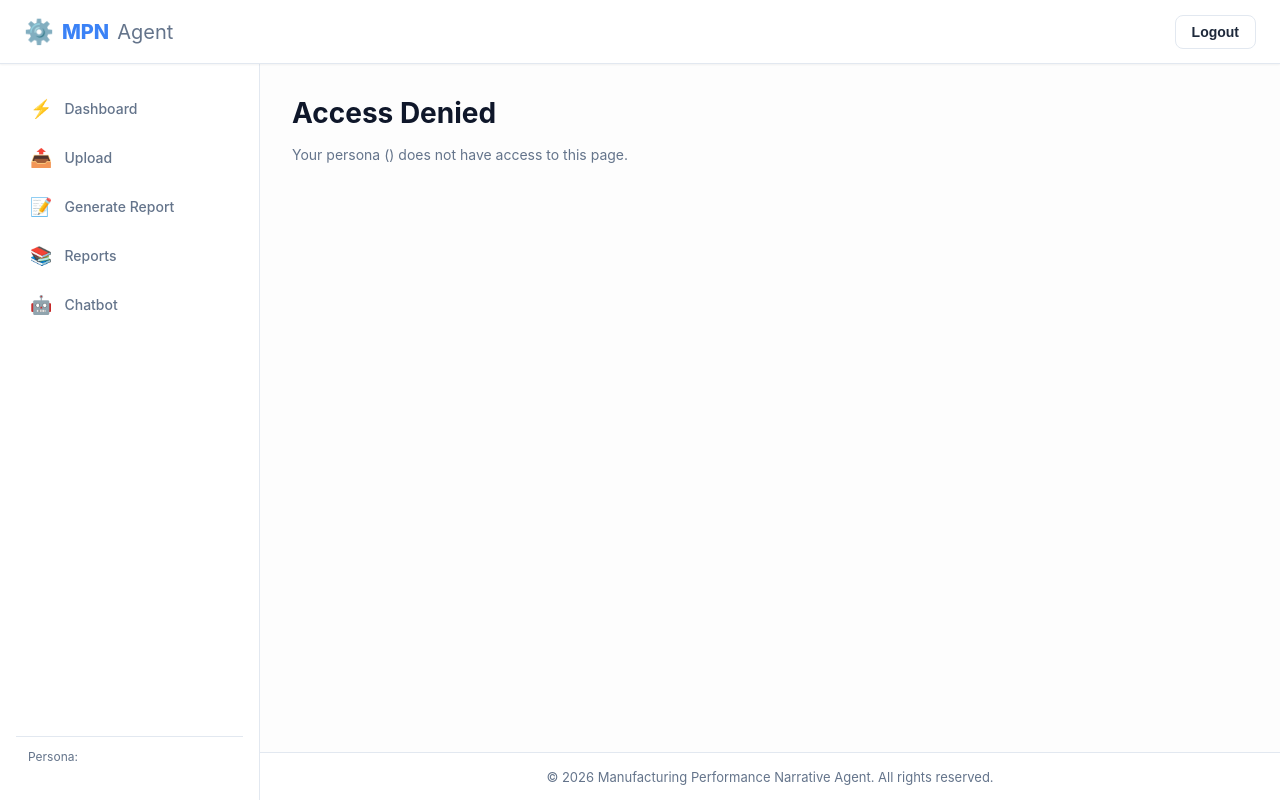
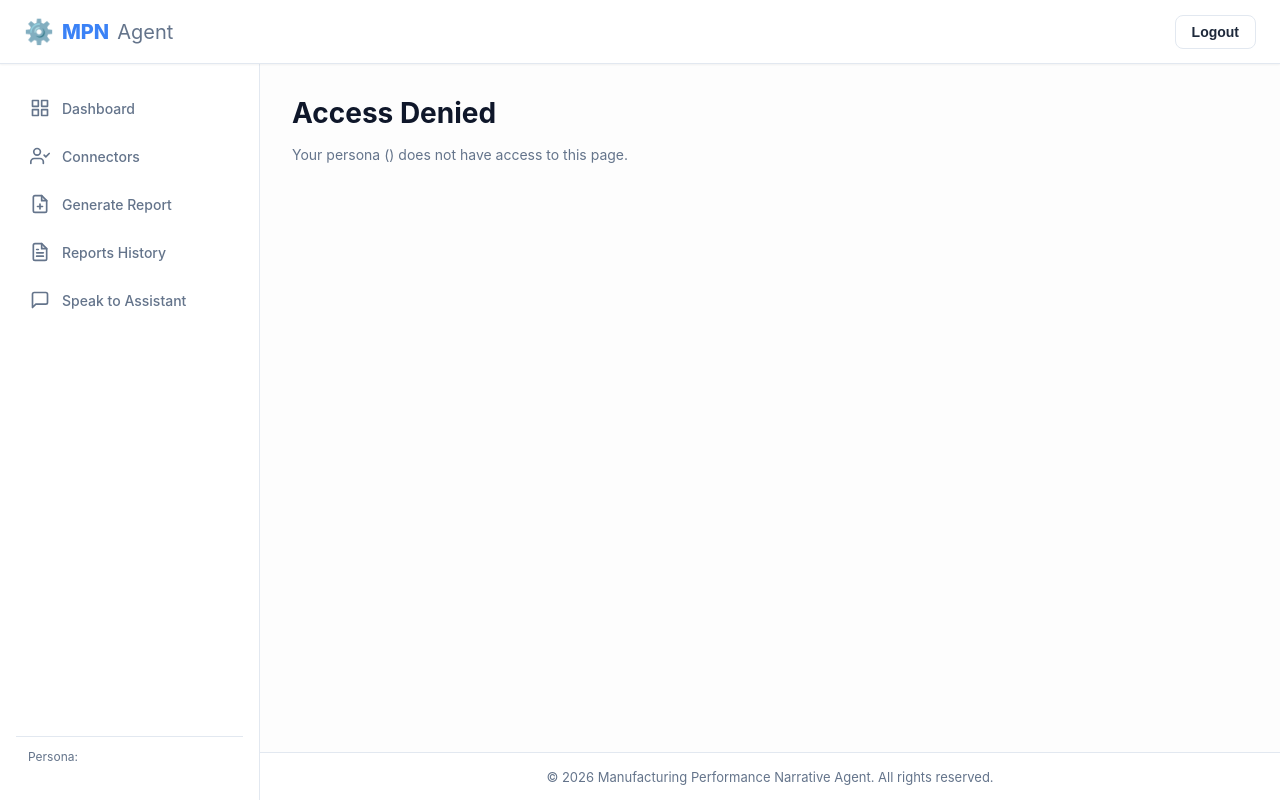
Before and after one commit to PSpabitra/agent-18-Manufacturing-Performance-Narrative-Agent, a React (Vite) app in the folder frontend/: page /app/no-access in a window 1280 px wide. Built offline with nearby package versions, Linux system fonts and the light colour scheme.

Commit message:
refresh issue solve

```diff
--- a/frontend/src/api/apiClient.ts
+++ b/frontend/src/api/apiClient.ts
@@ -72,7 +72,7 @@ export async function uploadFile(file: File): Promise<UploadResponse> {
   const fd = new FormData()
   fd.append('file', file)
   const { data } = await api.post('/files/upload', fd, {
-    headers: { 'Content-Type': 'multipart/form-data' },
+    // headers: { 'Content-Type': 'multipart/form-data' },
   })
   return data
 }
--- a/frontend/src/components/Sidebar.tsx
+++ b/frontend/src/components/Sidebar.tsx
@@ -1,16 +1,33 @@
 import { NavLink } from 'react-router-dom'
-import { useAuth, PERSONA_HOME } from '../context/AuthContext'
+import { useAuth } from '../context/AuthContext'
+
+const Icons = {
+  Dashboard: () => (
+    <svg width="20" height="20" viewBox="0 0 24 24" fill="none" stroke="currentColor" strokeWidth="2" strokeLinecap="round" strokeLinejoin="round"><rect x="3" y="3" width="7" height="7"></rect><rect x="14" y="3" width="7" height="7"></rect><rect x="14" y="14" width="7" height="7"></rect><rect x="3" y="14" width="7" height="7"></rect></svg>
+  ),
+  Connectors: () => (
+    <svg width="20" height="20" viewBox="0 0 24 24" fill="none" stroke="currentColor" strokeWidth="2" strokeLinecap="round" strokeLinejoin="round"><path d="M16 21v-2a4 4 0 0 0-4-4H5a4 4 0 0 0-4 4v2"></path><circle cx="8.5" cy="7" r="4"></circle><polyline points="17 11 19 13 23 9"></polyline></svg>
+  ),
+  Generate: () => (
+    <svg width="20" height="20" viewBox="0 0 24 24" fill="none" stroke="currentColor" strokeWidth="2" strokeLinecap="round" strokeLinejoin="round"><path d="M14 2H6a2 2 0 0 0-2 2v16a2 2 0 0 0 2 2h12a2 2 0 0 0 2-2V8z"></path><polyline points="14 2 14 8 20 8"></polyline><line x1="12" y1="18" x2="12" y2="12"></line><line x1="9" y1="15" x2="15" y2="15"></line></svg>
+  ),
+  Reports: () => (
+    <svg width="20" height="20" viewBox="0 0 24 24" fill="none" stroke="currentColor" strokeWidth="2" strokeLinecap="round" strokeLinejoin="round"><path d="M14 2H6a2 2 0 0 0-2 2v16a2 2 0 0 0 2 2h12a2 2 0 0 0 2-2V8z"></path><polyline points="14 2 14 8 20 8"></polyline><line x1="16" y1="13" x2="8" y2="13"></line><line x1="16" y1="17" x2="8" y2="17"></line><polyline points="10 9 9 9 8 9"></polyline></svg>
+  ),
+  Assistant: () => (
+    <svg width="20" height="20" viewBox="0 0 24 24" fill="none" stroke="currentColor" strokeWidth="2" strokeLinecap="round" strokeLinejoin="round"><path d="M21 15a2 2 0 0 1-2 2H7l-4 4V5a2 2 0 0 1 2-2h14a2 2 0 0 1 2 2z"></path></svg>
+  )
+}
 
 export default function Sidebar() {
   const { persona } = useAuth()
 
   const navItems = [
-    // { to: persona ? PERSONA_HOME[persona] : '/app/dashboard', label: 'Home', icon: '�' },
-    { to: '/app/dashboard', label: 'Dashboard', icon: '⚡' },
-    { to: '/app/upload', label: 'Upload', icon: '📤' },
-    { to: '/app/reports/generate', label: 'Generate Report', icon: '📝' },
-    { to: '/app/reports/history', label: 'Reports', icon: '📚' },
-    { to: '/app/chat', label: 'Chatbot', icon: '🤖' },
+    { to: '/app/dashboard', label: 'Dashboard', icon: <Icons.Dashboard /> },
+    { to: '/app/upload', label: 'Connectors', icon: <Icons.Connectors /> },
+    { to: '/app/reports/generate', label: 'Generate Report', icon: <Icons.Generate /> },
+    { to: '/app/reports/history', label: 'Reports History', icon: <Icons.Reports /> },
+    { to: '/app/chat', label: 'Speak to Assistant', icon: <Icons.Assistant /> },
   ]
 
   return (
@@ -22,7 +39,7 @@ export default function Sidebar() {
             to={n.to}
             className={({ isActive }) => `nav-link ${isActive ? 'active' : ''}`}
           >
-            <span style={{ fontSize: '18px' }}>{n.icon}</span>
+            <span className="flex items-center" style={{ color: 'inherit' }}>{n.icon}</span>
             <span>{n.label}</span>
           </NavLink>
         ))}
--- a/frontend/src/context/AuthContext.tsx
+++ b/frontend/src/context/AuthContext.tsx
@@ -42,15 +42,8 @@ interface AuthState {
 const AuthContext = createContext<AuthState | null>(null)
 
 export function AuthProvider({ children }: { children: ReactNode }) {
-  const [persona, setPersona] = useState<Persona | null>(null)
-  const [username, setUsername] = useState<string | null>(null)
-
-  useEffect(() => {
-    const p = localStorage.getItem('persona') as Persona | null
-    const u = localStorage.getItem('username')
-    if (p) setPersona(p)
-    if (u) setUsername(u)
-  }, [])
+  const [persona, setPersona] = useState<Persona | null>(() => localStorage.getItem('persona') as Persona | null)
+  const [username, setUsername] = useState<string | null>(() => localStorage.getItem('username'))
 
   const login = (p: Persona, u: string) => {
     localStorage.setItem('persona', p)
```
